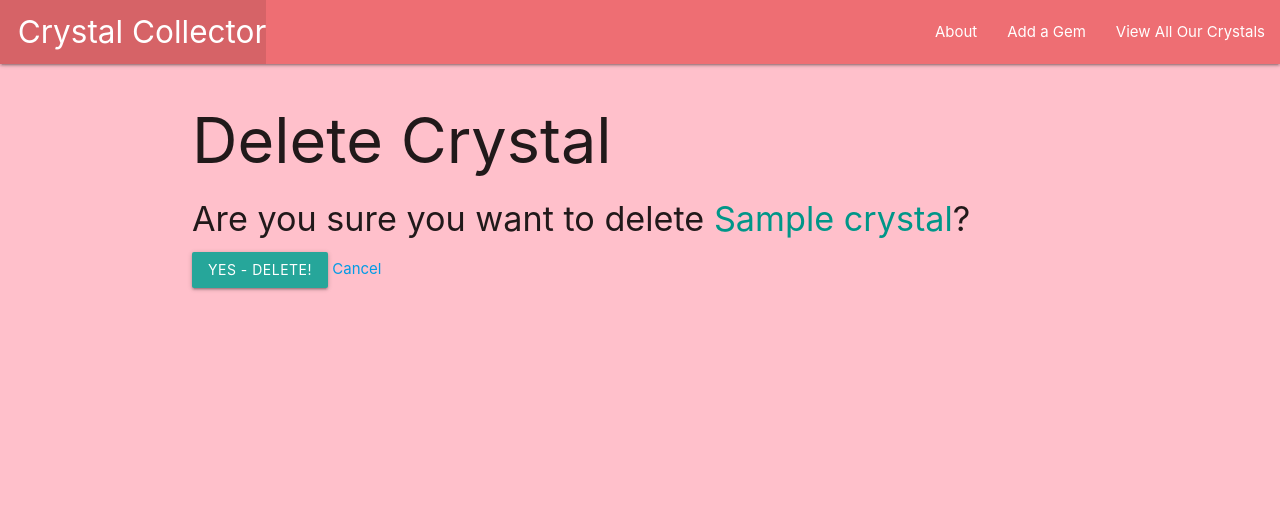
After one commit to thegiftedgirl/crystalcollector, a Django app: page /crystals/1/delete/ in a window 1280 px wide. The commit adds this page. Shown: the top 528 px of the page. Run offline with Django 3.2, Linux system fonts and the light colour scheme; tables that the repository leaves empty hold one stand-in row (values such as "Sample post").

Commit message:
implemented full CRUD

```diff
--- a/main_app/templates/crystals/detail.html
+++ b/main_app/templates/crystals/detail.html
@@ -12,6 +12,10 @@
         <p> Meaning: {{ crystal.meaning }} </p>
         <p> Color: {{crystal.color }}</p>
     </div>
+    <div class="card-action">
+        <a href="{% url 'crystals_update' crystal.id %}">Edit</a>
+        <a href="{% url 'crystals_delete' crystal.id %}">Delete</a>
+    </div>
 </div>
 
 {% endblock %}
--- /dev/null
+++ b/main_app/templates/main_app/crystal_confirm_delete.html
@@ -0,0 +1,13 @@
+{% extends 'base.html' %}
+
+{% block content %}
+  <h1>Delete Crystal</h1>
+
+  <h4>Are you sure you want to delete <span class="teal-text">{{ object.name }}</span>?</h4>
+
+  <form action="" method="POST">
+    {% csrf_token %}
+    <input type="submit" value="Yes - Delete!" class="btn">
+    <a href="{% url 'detail' crystal.id %}">Cancel</a>
+  </form>
+{% endblock %}
--- a/main_app/templates/main_app/crystal_form.html
+++ b/main_app/templates/main_app/crystal_form.html
@@ -1,7 +1,11 @@
 {% extends 'base.html' %}
 
 {% block content %}
-
+{% if object %}
+<h1>Edit <span class="teal-text">{{object.name}}</span></h1>
+{% else %}
+<h1>Add Crystal</h1>
+{% endif %}
 <form action="" method="post">
     {% csrf_token %}
     <table>
--- a/main_app/urls.py
+++ b/main_app/urls.py
@@ -8,5 +8,6 @@ urlpatterns = [
     path('crystals/', views.crystals_index, name='index'),
     path('crystals/<int:crystal_id>/', views.crystals_detail, name='detail'),
     path('crystals/create/', views.CrystalCreate.as_view(), name='crystals_create'),
-
+    path('crystals/<int:pk>/update/', views.CrystalUpdate.as_view(), name='crystals_update'),
+    path('crystals/<int:pk>/delete/', views.CrystalDelete.as_view(), name='crystals_delete'),
 ]
--- a/main_app/views.py
+++ b/main_app/views.py
@@ -1,5 +1,5 @@
 from django.shortcuts import render
-from django.views.generic.edit import CreateView
+from django.views.generic.edit import CreateView, UpdateView, DeleteView
 
 from .models import Crystal
 
@@ -23,3 +23,11 @@ def crystals_detail(request, crystal_id):
 class CrystalCreate(CreateView):
     model = Crystal
     fields = '__all__'
+
+class CrystalUpdate(UpdateView):
+    model = Crystal
+    fields = ['description', 'properties', 'color']
+
+class CrystalDelete(DeleteView):
+    model = Crystal
+    success_url = '/crystals/'
```
